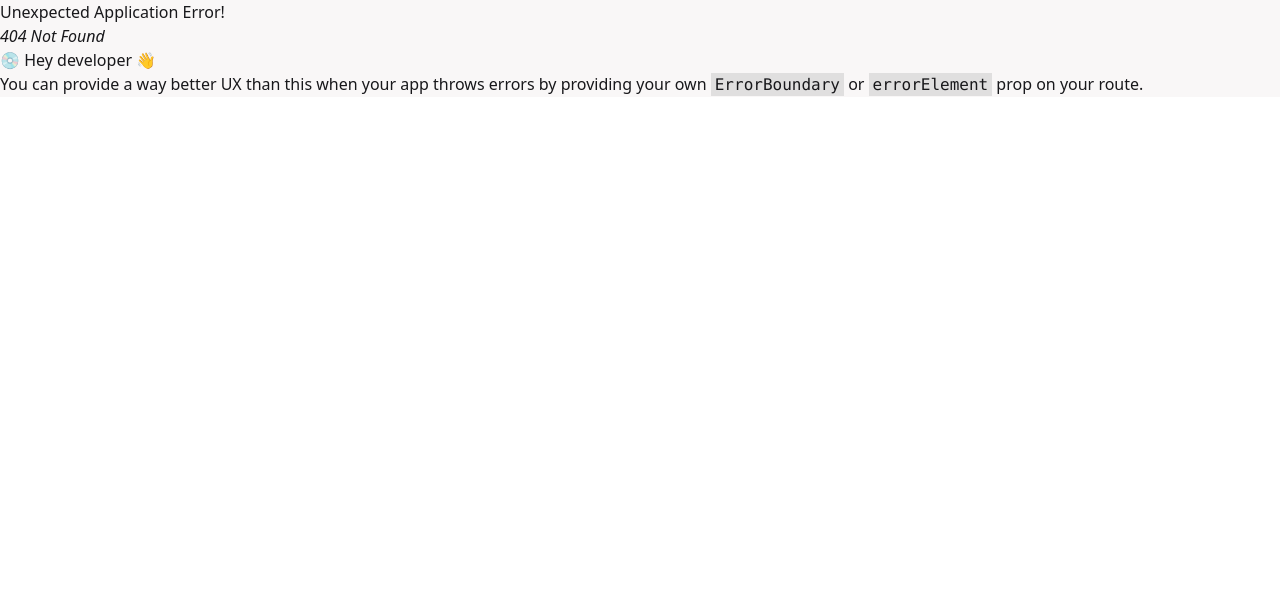
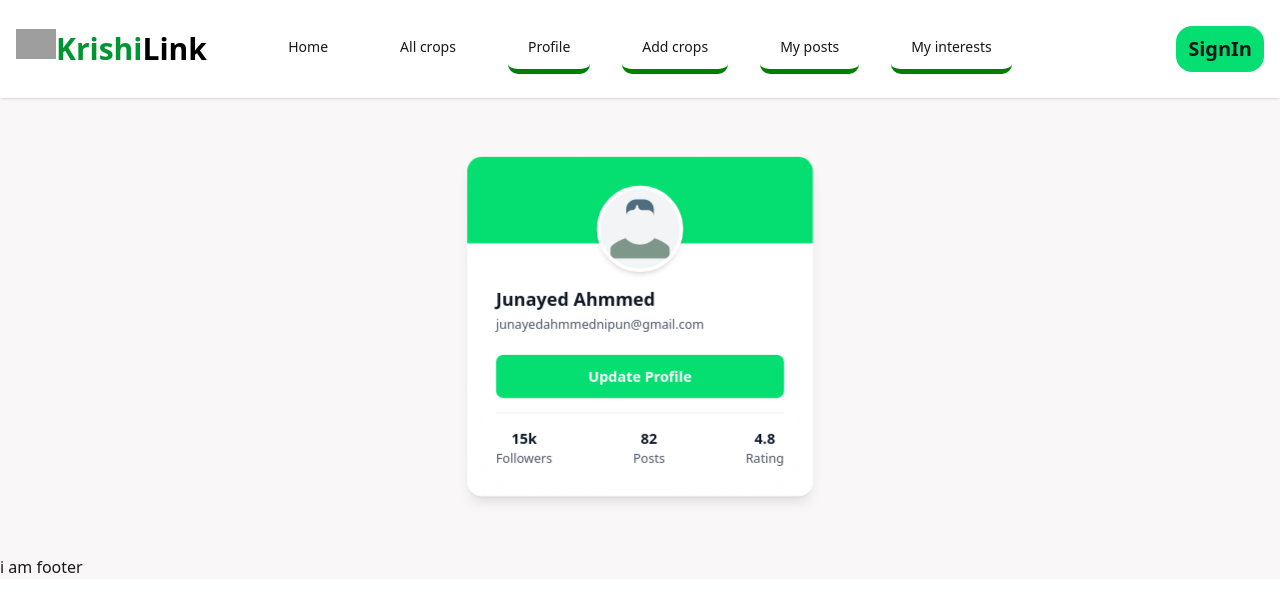
Before and after one commit to junayed17/KrishiLink, a React (Vite) app: page /myProfile in a window 1280 px wide. Before the commit this address had no page. Shown: the top 612 px of the page. Built offline with nearby package versions, Linux system fonts and the light colour scheme; grey boxes are pictures that could not be loaded.

Commit message:
profile part done

```diff
--- a/src/Components/Navber.jsx
+++ b/src/Components/Navber.jsx
@@ -16,7 +16,10 @@ const Navber = () => {
       >
         All crops
       </NavLink>
-      <NavLink className="px-5 py-3 hover:bg-green-500 rounded-[10px] mx-4 transition-all duration-500 hover:text-white">
+      <NavLink
+        className="px-5 py-3 hover:bg-green-500 rounded-[10px] mx-4 transition-all duration-500 hover:text-white"
+        to="/myProfile"
+      >
         Profile
       </NavLink>
       <NavLink className="px-5 py-3 hover:bg-green-500 rounded-[10px] mx-4 transition-all duration-500 hover:text-white">
--- /dev/null
+++ b/src/Components/Profile/Profile.jsx
@@ -0,0 +1,140 @@
+import React, { useRef } from "react";
+
+const Profile = () => {
+  const reference = useRef(null);
+
+  function handleModal() {
+    reference.current.showModal();
+  }
+
+
+  function handleUpdate(e) {
+    e.preventDefault()
+    const name=e.target.name.value;
+    const photoUrl = e.target.photo.value;
+    reference.current.close();
+  }
+
+
+
+
+
+
+
+
+  return (
+    <section className="max-w-[1440px] mx-auto px-4 py-10">
+      <div>
+        <div className="relative max-w-96 bg-white/90 backdrop-blur-3xl rounded-2xl p-8 shadow-lg transform scale-90 mx-auto">
+          {/* Profile Top Background */}
+          <div className="absolute left-0 top-0 w-full h-24 bg-green-400 rounded-t-2xl -z-10"></div>
+
+          {/* Profile Image */}
+          <div className="w-24 h-24 rounded-full bg-gray-100 mx-auto mb-4 overflow-hidden border-4 border-white shadow-md flex items-center justify-center">
+            <svg
+              fill="#000000"
+              viewBox="0 0 64 64"
+              height="70px"
+              width="70px"
+              xmlns="http://www.w3.org/2000/svg"
+            >
+              <path
+                d="M18,12c0-5.522,4.478-10,10-10h8c5.522,0,10,4.478,10,10v7c0-3.313-2.687-6-6-6h-6c-2.209,0-4-1.791-4-4
+        c0-0.553-0.447-1-1-1s-1,0.447-1,1c0,2.209-1.791,4-4,4c-3.313,0-6,2.687-6,6V12z"
+                fill="#506C7F"
+              ></path>
+              <path
+                d="M62,60c0,1.104-0.896,2-2,2H4c-1.104,0-2-0.896-2-2v-8c0-1.104,0.447-2.104,1.172-2.828l-0.004-0.004
+        c4.148-3.343,8.896-5.964,14.046-7.714C20.869,45.467,26.117,48,31.973,48c5.862,0,11.115-2.538,14.771-6.56
+        c5.167,1.75,9.929,4.376,14.089,7.728l-0.004,0.004C61.553,49.896,62,50.896,62,52V60z"
+                fill="#7d988a"
+              ></path>
+            </svg>
+          </div>
+
+          {/* Profile Info */}
+          <div className="text-left mb-6">
+            <p className="text-xl font-semibold text-gray-900 mb-1">
+              Junayed Ahmmed
+            </p>
+            <p className="text-sm text-gray-600 mb-2">
+              junayedahmmednipun@gmail.com
+            </p>
+          </div>
+
+          {/* CTA Button */}
+          <button
+            className="w-full py-3 rounded-lg bg-green-400 text-white font-semibold hover:bg-green-500 hover:-translate-y-1 transition-all duration-200"
+            onClick={handleModal}
+          >
+            Update Profile
+          </button>
+
+          {/* Stats */}
+          <div className="flex justify-between mt-4 pt-4 border-t border-gray-200">
+            <div className="text-center">
+              <div className="font-semibold text-gray-900">15k</div>
+              <div className="text-sm text-gray-600">Followers</div>
+            </div>
+            <div className="text-center">
+              <div className="font-semibold text-gray-900">82</div>
+              <div className="text-sm text-gray-600">Posts</div>
+            </div>
+            <div className="text-center">
+              <div className="font-semibold text-gray-900">4.8</div>
+              <div className="text-sm text-gray-600">Rating</div>
+            </div>
+          </div>
+        </div>
+      </div>
+
+      {/* Open the modal using document.getElementById('ID').showModal() method */}
+      <dialog
+        id="my_modal_5"
+        className="modal modal-bottom sm:modal-middle"
+        ref={reference}
+      >
+        <div className="modal-box">
+          <form class="bg-white p-4 max-w-sm mx-auto rounded-lg shadow-xl" onSubmit={handleUpdate}>
+            <h3 class="text-xl font-semibold text-center text-gray-900 mb-4 font-bold text-lg">
+              Update your profile
+            </h3>
+            <div class="relative">
+              <div class="relative mb-4">
+                <input
+                  type="text"
+                  placeholder="Enter your name..."
+                  class="w-full p-4 pr-12 text-sm leading-5 border border-gray-200 rounded-lg shadow-sm outline-none focus:border-green-400"
+                  name="name"
+                />
+                <span></span>
+              </div>
+              <div class="relative mb-4">
+                <input
+                  type="text"
+                  placeholder="Enter Profile Url.."
+                  class="w-full p-4 pr-12 text-sm leading-5 border border-gray-200 rounded-lg shadow-sm outline-none focus:border-green-400"
+                  name="photo"
+                />
+              </div>
+            </div>
+            <button
+              type="submit"
+              class="w-full py-3 px-5 bg-green-400 text-white text-sm font-medium uppercase rounded-lg shadow-md hover:bg-green-400 transition duration-150 ease-in-out focus:outline-none focus:ring-opacity-50"
+            >
+              Submit
+            </button>
+          </form>
+          <div className="modal-action">
+            <form method="dialog">
+              {/* if there is a button in form, it will close the modal */}
+              <button className="btn">Close</button>
+            </form>
+          </div>
+        </div>
+      </dialog>
+    </section>
+  );
+};
+
+export default Profile;
```
Also changed, not shown: src/Provider/Router.jsx (+19 -16 lines).
